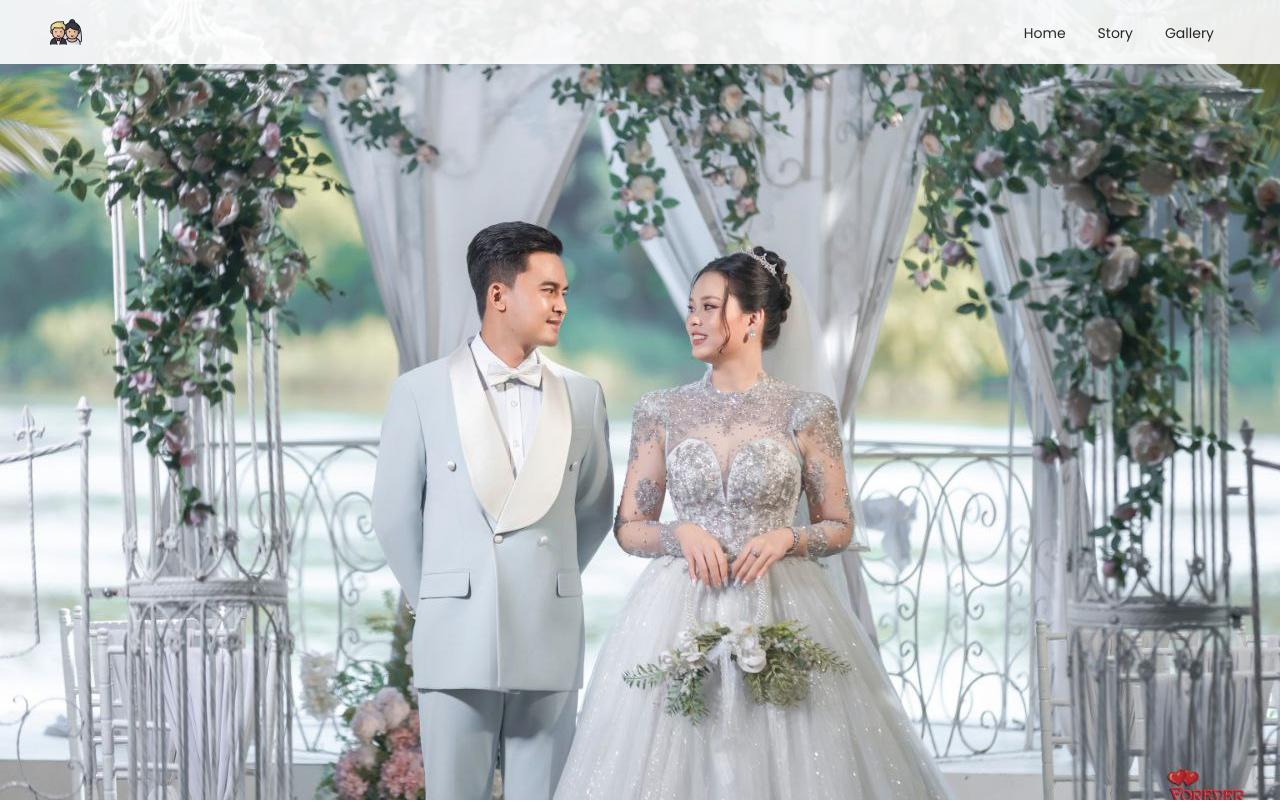
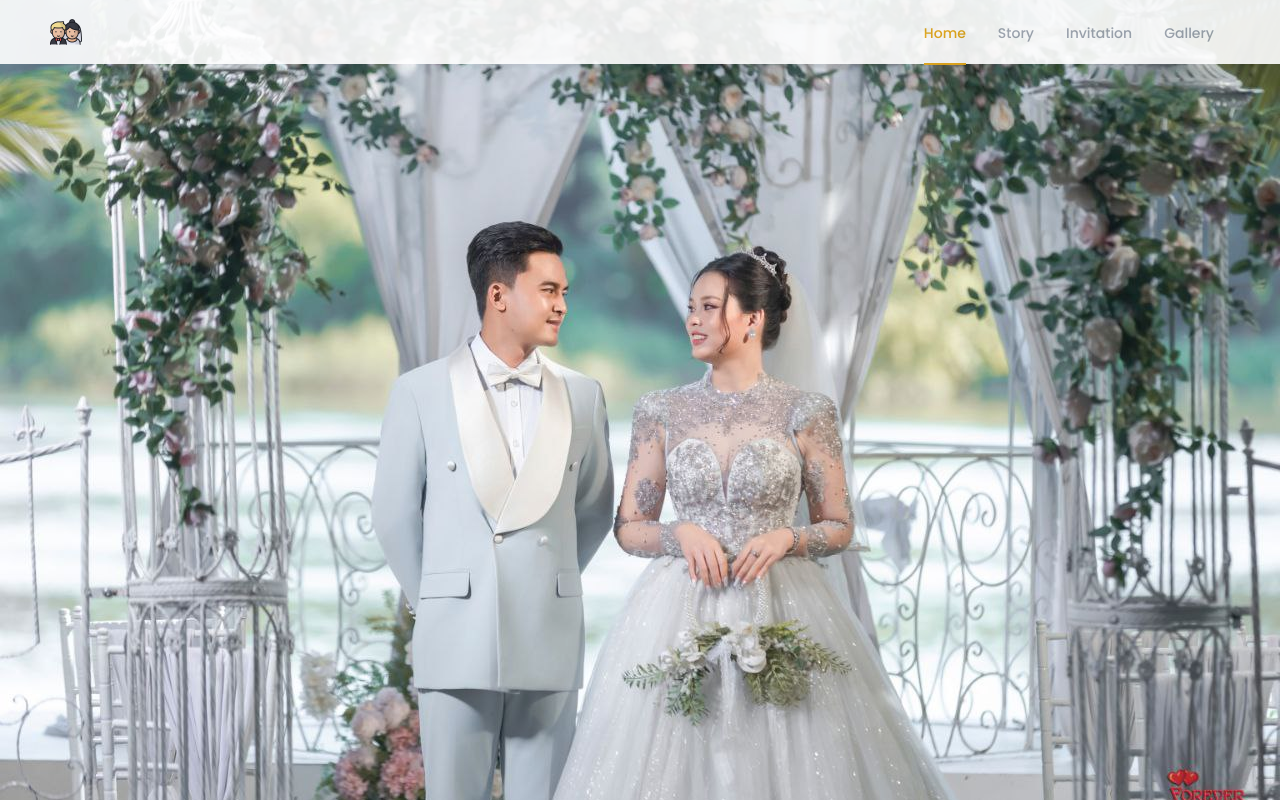
Before and after one commit to HtetNaingLynn55555/zin-nyein-wedding, a React (Vite) app: page / in a window 1280 px wide. Shown: the top 802 px of the page. Built offline with nearby package versions, Linux system fonts and the light colour scheme.

Commit message:
change nav active style

```diff
--- a/package.json
+++ b/package.json
@@ -17,6 +17,7 @@
     "react-icons": "^5.5.0",
     "react-photo-album": "^3.1.0",
     "react-router-dom": "^7.9.4",
+    "react-scroll": "^1.9.3",
     "tailwindcss": "^4.1.14",
     "yet-another-react-lightbox": "^3.25.0"
   },
--- a/src/components/Nav/UserNav.jsx
+++ b/src/components/Nav/UserNav.jsx
@@ -1,5 +1,7 @@
 import { NavLink } from "react-router-dom";
 
+import { Link } from "react-scroll";
+import { useState } from "react";
 import { Layout, Menu, theme } from "antd";
 const { Header } = Layout;
 const items = Array.from({ length: 3 }).map((_, index) => ({
@@ -7,7 +9,13 @@ const items = Array.from({ length: 3 }).map((_, index) => ({
   label: `home ${index + 1}`,
 }));
 
+const sections = ["Home", "Story", "Invitation", "Gallery"];
 const UserNav = () => {
+  const [current, setCurrent] = useState("Home");
+
+  const handleSetActive = (key) => {
+    setCurrent(key);
+  };
   return (
     <Layout>
       <Header
@@ -27,22 +35,33 @@ const UserNav = () => {
           <img src="/public/images/wedding.png" alt="" />
         </div>
         <Menu
+          selectedKeys={[current]}
           mode="horizontal"
-          items={[
-            { key: 1, label: "Home" },
-            { key: 2, label: "Story" },
-            { key: 3, label: "Gallery" },
-          ]}
           style={{
             flex: 1,
             fontFamily: "Poppins",
-            background: "",
+
             justifyContent: "end",
             alignItems: "end",
             minWidth: 0,
             border: 0,
           }}
-        />
+        >
+          {sections.map((section) => (
+            <Menu.Item key={section}>
+              <Link
+                to={section}
+                spy={true}
+                smooth={true}
+                offset={-70}
+                duration={500}
+                onSetActive={handleSetActive}
+              >
+                {section.charAt(0).toUpperCase() + section.slice(1)}
+              </Link>
+            </Menu.Item>
+          ))}
+        </Menu>
       </Header>
     </Layout>
   );
--- a/src/components/pages/users/components/CarouselComponent.jsx
+++ b/src/components/pages/users/components/CarouselComponent.jsx
@@ -16,7 +16,7 @@ export default function CarouselComponent() {
   let coverPhoto = data.cover;
   console.log(coverPhoto);
   return (
-    <div className="relative h-screen w-full">
+    <div id="Home" className="relative h-screen w-full">
       <Carousel
         effect="fade"
         pauseOnHover={false}
--- a/src/components/pages/users/components/Gallery/Gallery.jsx
+++ b/src/components/pages/users/components/Gallery/Gallery.jsx
@@ -2,7 +2,7 @@ import GalleryHeader from "./GalleryHeader";
 import GalleryPhoto from "./GalleryPhoto";
 export default function Gallery() {
   return (
-    <div id="gallery" className="grid grid-cols-12 my-5 py-3">
+    <div id="Gallery" className="grid grid-cols-12 my-5 py-3">
       <div className="col-span-12 md:col-start-3 md:col-end-11">
         <GalleryHeader />
       </div>
--- a/src/components/pages/users/components/story/OurStory.jsx
+++ b/src/components/pages/users/components/story/OurStory.jsx
@@ -6,7 +6,7 @@ export default function OurStory() {
   let paragraph = `To the world you may be one person, but to one person you are the
         world Thank you for coming and attending with our wedding`;
   return (
-    <div id="story" className="grid grid-cols-12">
+    <div id="Story" className="grid grid-cols-12">
       <div className="col-span-12 md:col-start-4 md:col-span-6">
         <Card
           title={"Save The Date"}
--- a/src/components/pages/users/components/story/Story.jsx
+++ b/src/components/pages/users/components/story/Story.jsx
@@ -1,7 +1,7 @@
 import { MdFavoriteBorder } from "react-icons/md";
 export default function Story() {
   return (
-    <div className="grid grid-cols-12 text-center gap-4 pb-7">
+    <div id="Invitation" className="grid grid-cols-12 text-center gap-4 pb-7">
       <h1 className="col-start-2 col-span-10 font-primary text-gray-900 tracking-widest text-3xl">
         Our Story
       </h1>
--- a/src/index.css
+++ b/src/index.css
@@ -6,3 +6,50 @@
   --font-primary: "Great Vibes", "cursive";
   --font-secondary: "Poppins", sans-serif;
 }
+
+/* .ant-menu-item-selected {
+  color: #e6a817 !important;
+  text-decoration: none;
+  border-bottom: none !important;
+  background-color: transparent !important;
+}
+.ant-menu-horizontal > .ant-menu-item-selected::after {
+  border-bottom: 2px solid #e6a817 !important;
+}
+
+.ant-menu-horizontal > .ant-menu-item::after,
+.ant-menu-horizontal > .ant-menu-submenu::after {
+  border-bottom: none !important;
+} */
+
+.ant-menu-item {
+  color: #9ca3af !important; /* gray-400 */
+  font-weight: 500;
+  background-color: transparent !important;
+}
+
+/* --- active link style --- */
+.ant-menu-item-selected {
+  color: #e6a817 !important; /* your yellow active color */
+  background-color: transparent !important;
+}
+
+/* --- underline for active link --- */
+.ant-menu-horizontal > .ant-menu-item-selected::after {
+  border-bottom: 2px solid #e6a817 !important;
+}
+
+/* --- remove default hover underline for non-active items --- */
+.ant-menu-horizontal > .ant-menu-item::after,
+.ant-menu-horizontal > .ant-menu-submenu::after {
+  border-bottom: none !important;
+}
+
+/* --- optional: hover color change (no underline) --- */
+.ant-menu-item:hover {
+  color: #facc15 !important; /* light yellow hover */
+}
+
+.ant-menu-horizontal > .ant-menu-item-selected::after {
+  border-bottom: 2px solid #e6a817 !important;
+}
```
Also changed, not shown: 1 other file (tests, documents, lock files or other folders).
